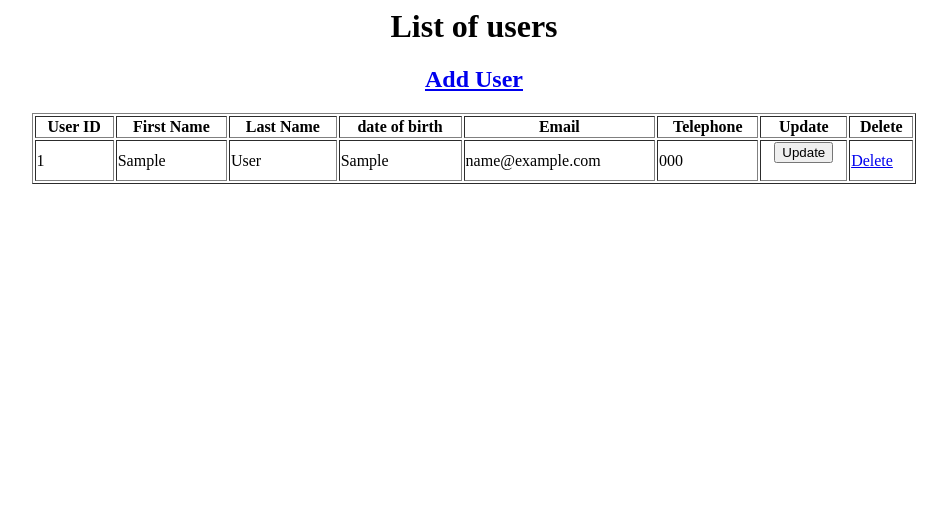
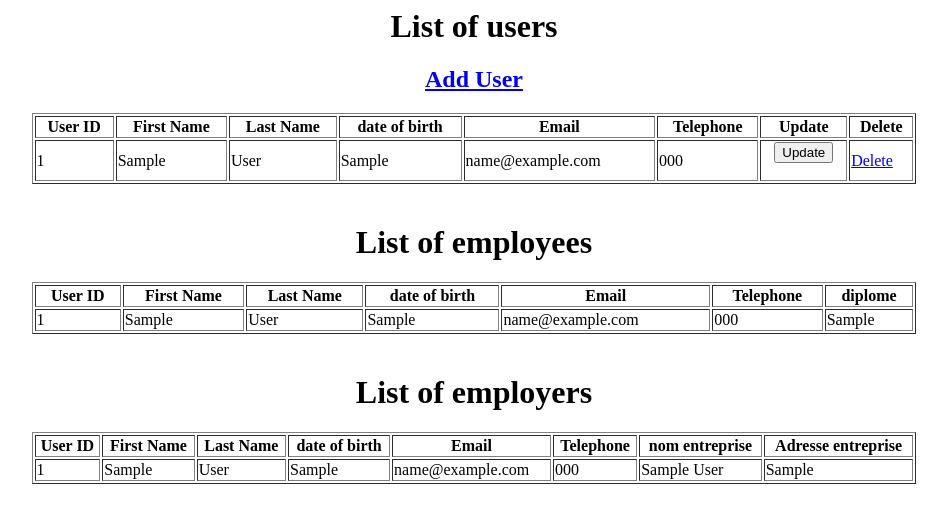
Before and after one commit to FaouziSaidi/Web2A, a PHP site: page /listUser.php in a window 1280 px wide. Shown: the top 523 px of the page, without its empty margins (166-1113 px from the left). Run offline with PHP 8.4, Linux system fonts and the light colour scheme; tables that the repository leaves empty or names only in its code hold one stand-in row (values such as "Sample post").

Commit message:
commit jointure

```diff
--- /dev/null
+++ b/Controller/employeC.php
@@ -0,0 +1,38 @@
+
+<?php
+
+include '../Model/Employe.php';
+
+class EmployeC
+{
+        public function listEmploye()
+    {
+        $sql = "SELECT * FROM employe
+                INNER JOIN users ON employe.id_user = users.id";
+        $db = config::getConnexion();
+        try {
+            $liste = $db->query($sql);
+            return $liste;
+        } catch (Exception $e) {
+            die('Error:' . $e->getMessage());
+        }
+    }
+
+    function addEmploye($diplome,$id_user)
+    {
+        $sql = "INSERT INTO employe
+        VALUES (NULL, :diplome, :id_user)";
+        $db = config::getConnexion();
+        try {
+            $query = $db->prepare($sql);
+            $query->execute([
+                'diplome' => $diplome,
+                'id_user' => $id_user,
+            ]);
+        } catch (Exception $e) {
+            echo 'Error: ' . $e->getMessage();
+        }
+    }
+
+}
+?>
--- /dev/null
+++ b/Controller/employeurC.php
@@ -0,0 +1,39 @@
+<?php
+
+include '../Model/Employeur.php';
+
+class EmployeurC
+{
+        public function listEmployeur()
+    {
+        $sql = "SELECT * FROM employeur
+                INNER JOIN users ON employeur.id_user = users.id";
+        $db = config::getConnexion();
+        try {
+            $liste = $db->query($sql);
+            return $liste;
+        } catch (Exception $e) {
+            die('Error:' . $e->getMessage());
+        }
+    }
+    function addEmployeur($nom_entreprise, $adresse_entreprise, $id_user)
+{
+    $sql = "INSERT INTO employeur
+            VALUES (NULL,:nom_entreprise, :adresse_entreprise, :id_user)";
+    $db = config::getConnexion();
+    try {
+        $query = $db->prepare($sql);
+        $query->execute([
+            'nom_entreprise' => $nom_entreprise,
+            'adresse_entreprise' => $adresse_entreprise,
+            'id_user' => $id_user,
+        ]);
+    } catch (Exception $e) {
+        echo 'Error: ' . $e->getMessage();
+    }
+}
+
+
+
+}
+?>
--- a/Controller/userC.php
+++ b/Controller/userC.php
@@ -93,5 +93,18 @@ class UserC
             die('Error: ' . $e->getMessage());
         }
     }
+
+    public function getLastInsertedID()
+    {
+        $sql = "SELECT id FROM users ORDER BY id DESC LIMIT 1";
+        $db = config::getConnexion();
+        try {
+            $query = $db->query($sql);
+            $result = $query->fetch(PDO::FETCH_ASSOC);
+            return $result['id'];
+        } catch (Exception $e) {
+            die('Error: ' . $e->getMessage());
+        }
+    }
 }
 ?>
--- /dev/null
+++ b/Model/employe.php
@@ -0,0 +1,31 @@
+<?php
+
+class Employe {
+    private ?string $id_employe;
+    private string $diplome;
+    private string $id_user;
+
+    public function __construct(?string $id_employe, string $diplome, string $id_user) {
+        $this->id_employe = $id_employe;
+        $this->diplome = $diplome;
+        $this->id_user = $id_user;
+    }
+
+    public function getId_employe(): ?string {
+        return $this->id_employe;
+    }
+
+    public function getDiplome(): string {
+        return $this->diplome;
+    }
+
+    public function setDiplome(string $diplome): void {
+        $this->diplome = $diplome;
+    }
+
+    public function getId_user(): ?string {
+        return $this->id_user;
+    }
+}
+
+?>
--- /dev/null
+++ b/Model/employeur.php
@@ -0,0 +1,41 @@
+<?php
+
+class Employeur {
+    private ?string $id_employeur;
+    private string $nom_entreprise;
+    private string $adresse_entreprise;
+    private string $id_user;
+
+    public function __construct(?string $id_employeur,string $nom_entreprise ,string $adresse_entreprise, string $id_user) {
+        $this->id_employeur = $id_employeur;
+        $this->nom_entreprise = $nom_entreprise;
+        $this->adresse_entreprise = $adresse_entreprise;
+        $this->id_user = $id_user;
+    }
+
+    public function getId_employeur(): ?string {
+        return $this->id_employeur;
+    }
+
+    public function getNom_entreprise(): string {
+        return $this->nom_entreprise;
+    }
+
+    public function setNom_entreprise(string $nom_entreprise): void {
+        $this->nom_entreprise = $nom_entreprise;
+    }
+
+    public function getAdresse_entreprise(): string {
+        return $this->adresse_entreprise;
+    }
+
+    public function setAdresse_entreprise(string $nom_entreprise): void {
+        $this->adresse_entreprise = $adresse_entreprise;
+    }
+
+    public function getId_user(): ?string {
+        return $this->id_user;
+    }
+}
+
+?>
--- a/View/Dashboard.html
+++ b/View/Dashboard.html
@@ -134,7 +134,7 @@
             });
         });
         document.addEventListener("DOMContentLoaded", function() {
-        // Charge le contenu de listecontrat.php initialement
+        // Charge le contenu de listeUser.php initialement
         fetch('listUser.php')
             .then(response => response.text())
             .then(data => {
--- a/View/index.html
+++ b/View/index.html
@@ -61,6 +61,7 @@
       </script>
 
       <section class="hero-section">
+        <img src="../img/job_search.png" width="100">
           <div class="container d-flex align-items-center justify-content-center fs-1 text-white flex-culumn">
             <h1>Explorez des opportunités d'emploi sur mesure</h1>
           </div>
--- a/View/listUser.php
+++ b/View/listUser.php
@@ -1,8 +1,24 @@
 <?php
+
 include '../Controller/userC.php';
 $userC = new UserC();
-$list = $userC->listUsers();
+$listUsers = $userC->listUsers();
 ?>
+
+<?php
+include '../Controller/employeC.php';
+$employeC = new EmployeC();
+$listEmploye = $employeC->listEmploye();
+?>
+
+<?php
+include '../Controller/employeurC.php';
+$employeurC = new EmployeurC();
+$listEmployeur = $employeurC->listEmployeur();
+?>
+
+
+
 <html>
 
 <head></head>
@@ -27,7 +43,7 @@ $list = $userC->listUsers();
             <th>Delete</th>
         </tr>
         <?php
-        foreach ($list as $user) {
+        foreach ($listUsers as $user) {
         ?>
             <tr>
                 <td><?= $user['id']; ?></td>
@@ -50,6 +66,73 @@ $list = $userC->listUsers();
         }
         ?>
     </table>
+    <br>
+    <center>
+        <h1>List of employees</h1>
+    </center>
+    <table border="1" align="center" width="70%">
+        <tr>
+            <th>User ID</th>
+            <th>First Name</th>
+            <th>Last Name</th>
+            <th>date of birth</th>
+            <th>Email</th>
+            <th>Telephone</th>
+            <th>diplome</th>
+        </tr>
+        <?php
+        foreach ($listEmploye as $employe) {
+        ?>
+            <tr>
+                <td><?= $employe['id']; ?></td>
+                <td><?= $employe['first_name']; ?></td>
+                <td><?= $employe['last_name']; ?></td>
+                <td><?= $employe['dob']; ?></td>
+                <td><?= $employe['email']; ?></td>
+                <td><?= $employe['telephone']; ?></td>
+                <td><?= $employe['diplome']; ?></td>
+
+            </tr>
+        <?php
+        }
+        ?>
+    </table>
+    <br>
+    <center>
+        <h1>List of employers</h1>
+    </center>
+    <table border="1" align="center" width="70%">
+        <tr>
+            <th>User ID</th>
+            <th>First Name</th>
+            <th>Last Name</th>
+            <th>date of birth</th>
+            <th>Email</th>
+            <th>Telephone</th>
+            <th>nom entreprise</th>
+            <th>Adresse entreprise</th>
+        </tr>
+        <?php
+        foreach ($listEmployeur as $employeur) {
+        ?>
+            <tr>
+                <td><?= $employeur['id']; ?></td>
+                <td><?= $employeur['first_name']; ?></td>
+                <td><?= $employeur['last_name']; ?></td>
+                <td><?= $employeur['dob']; ?></td>
+                <td><?= $employeur['email']; ?></td>
+                <td><?= $employeur['telephone']; ?></td>
+                <td><?= $employeur['nom_entreprise']; ?></td>
+                <td><?= $employeur['adresse_entreprise']; ?></td>
+
+            </tr>
+        <?php
+        }
+        ?>
+    </table>
+
+
+
 </body>
 
 </html>
--- a/View/register.php
+++ b/View/register.php
@@ -35,7 +35,7 @@ if (
             $_POST['tel']
         );
         $userC->addUser($user);
-        header('Location:index.html');
+        header('Location:chooseProfile.php');
     } else
         $error = "Missing information";
 }
@@ -64,7 +64,7 @@ if (
 
             <input type="text" id="lastname" name="lastname" placeholder="Last name" class="input" required>
             <br>
-            <span id="lnSpan" class="sp"></span>
+
 
             <input type="email" id="email" name="email" placeholder="Email" class="input" required>
             <br>
```
Also changed, not shown: View/chooseProfile.php (added, +87 -0 lines), assets/css/chooseProfile.css (added, +47 -0 lines), assets/js/chooseProfile.js (added, +16 -0 lines), 1 other file.
